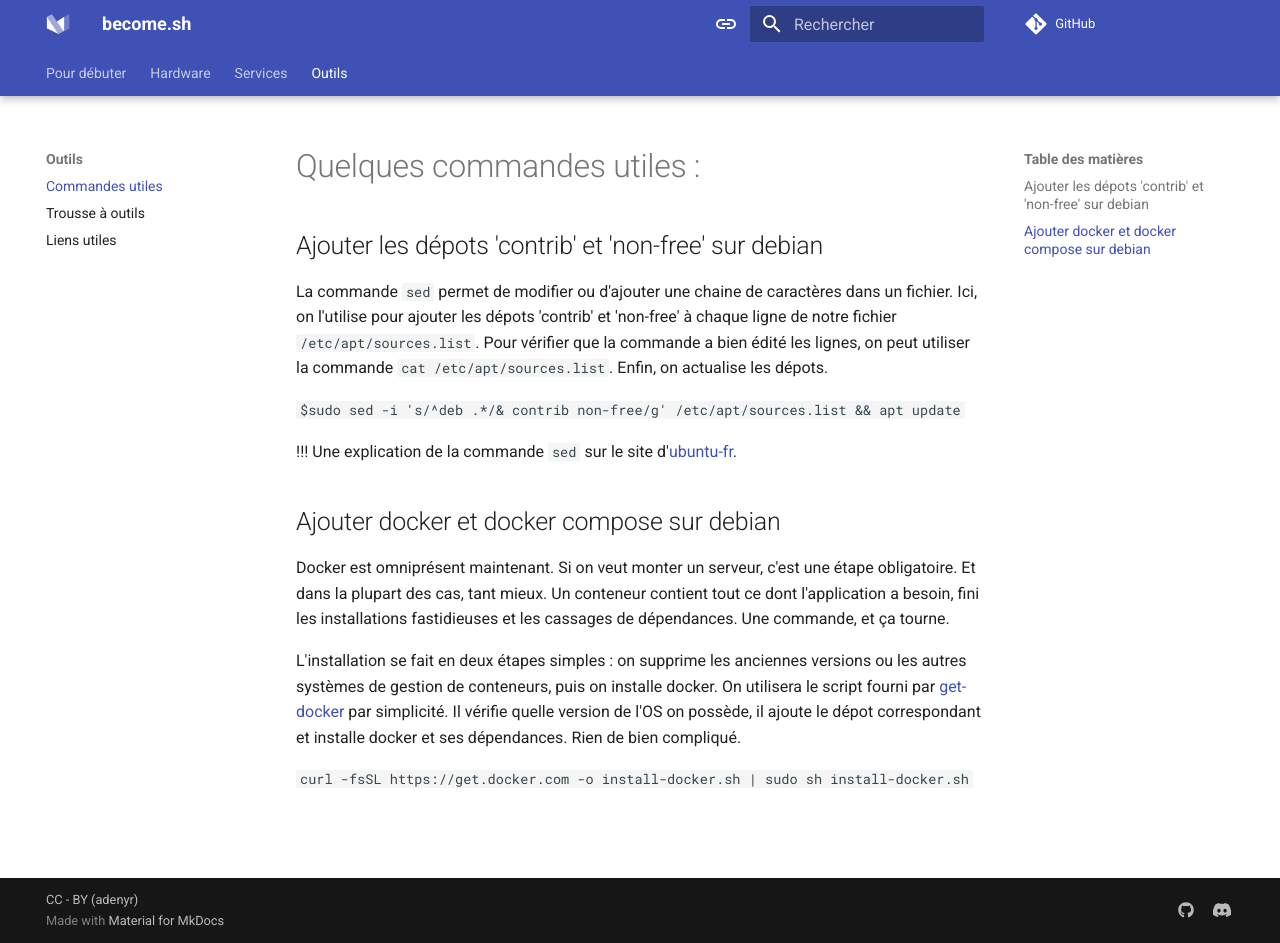
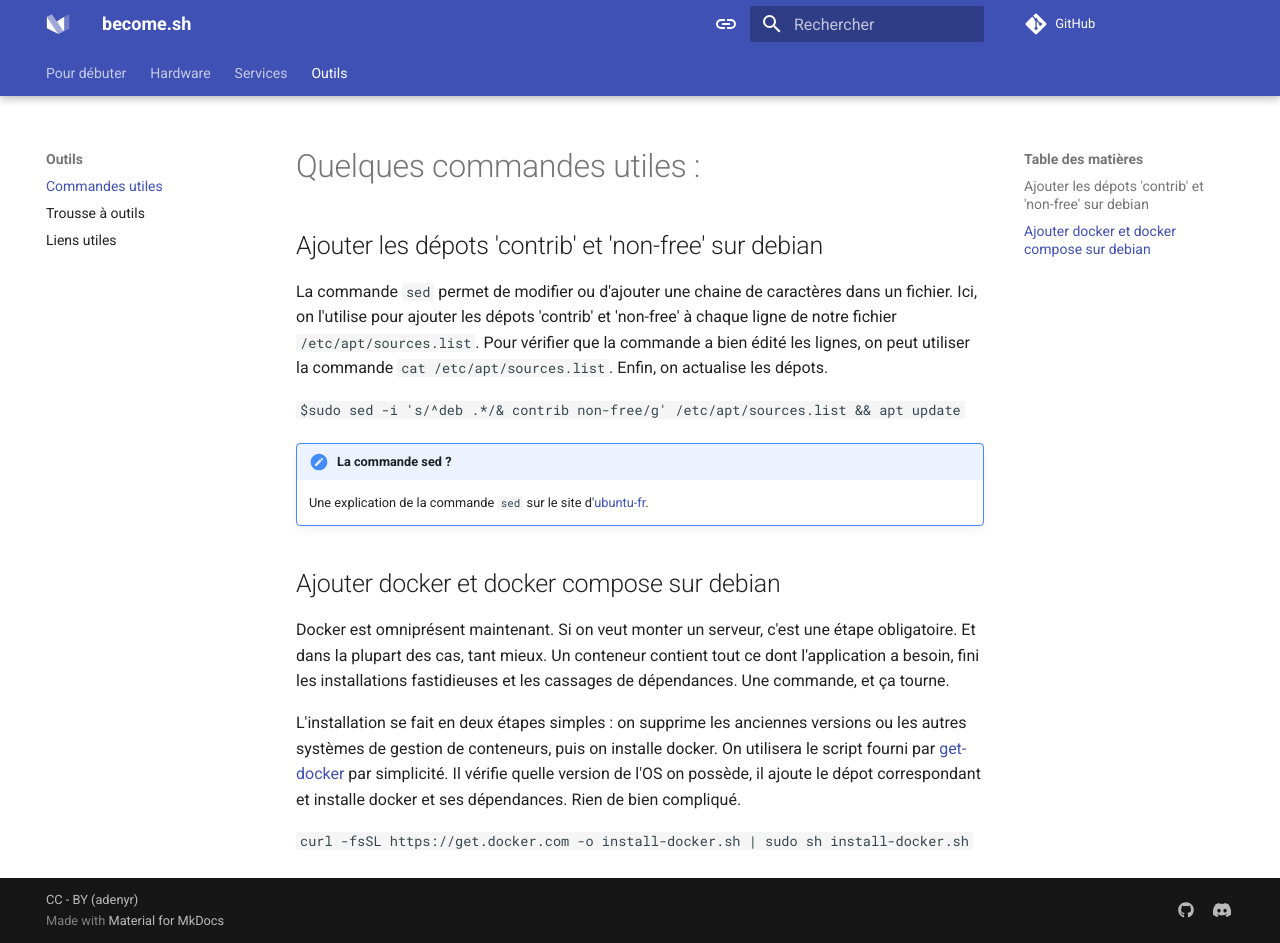
Before and after one commit to adenyrr/become.sh, an MkDocs documentation site: the page built from docs/outils/commandes.md, in a window 1280 px wide and 943 px high. Built offline with MkDocs 1.6.1 and Material for MkDocs 9.7.7, drawn with Linux system fonts in a browser that asks for light colours; comment, search, counter and statistics services are not loaded.

Commit message:
Update commandes.md
sed via ubuntu-fr

```diff
--- a/docs/outils/commandes.md
+++ b/docs/outils/commandes.md
@@ -6,7 +6,9 @@ La commande `sed` permet de modifier ou d'ajouter une chaine de caractères dans
 
 `$sudo sed -i 's/^deb .*/& contrib non-free/g' /etc/apt/sources.list && apt update`
 
-!!! Une explication de la commande `sed` sur le site d'[ubuntu-fr](https://doc.ubuntu-fr.org/sed).
+!!! note " La commande sed ?"
+
+    Une explication de la commande `sed` sur le site d'[ubuntu-fr](https://doc.ubuntu-fr.org/sed).
 
 ## Ajouter docker et docker compose sur debian
 
```
